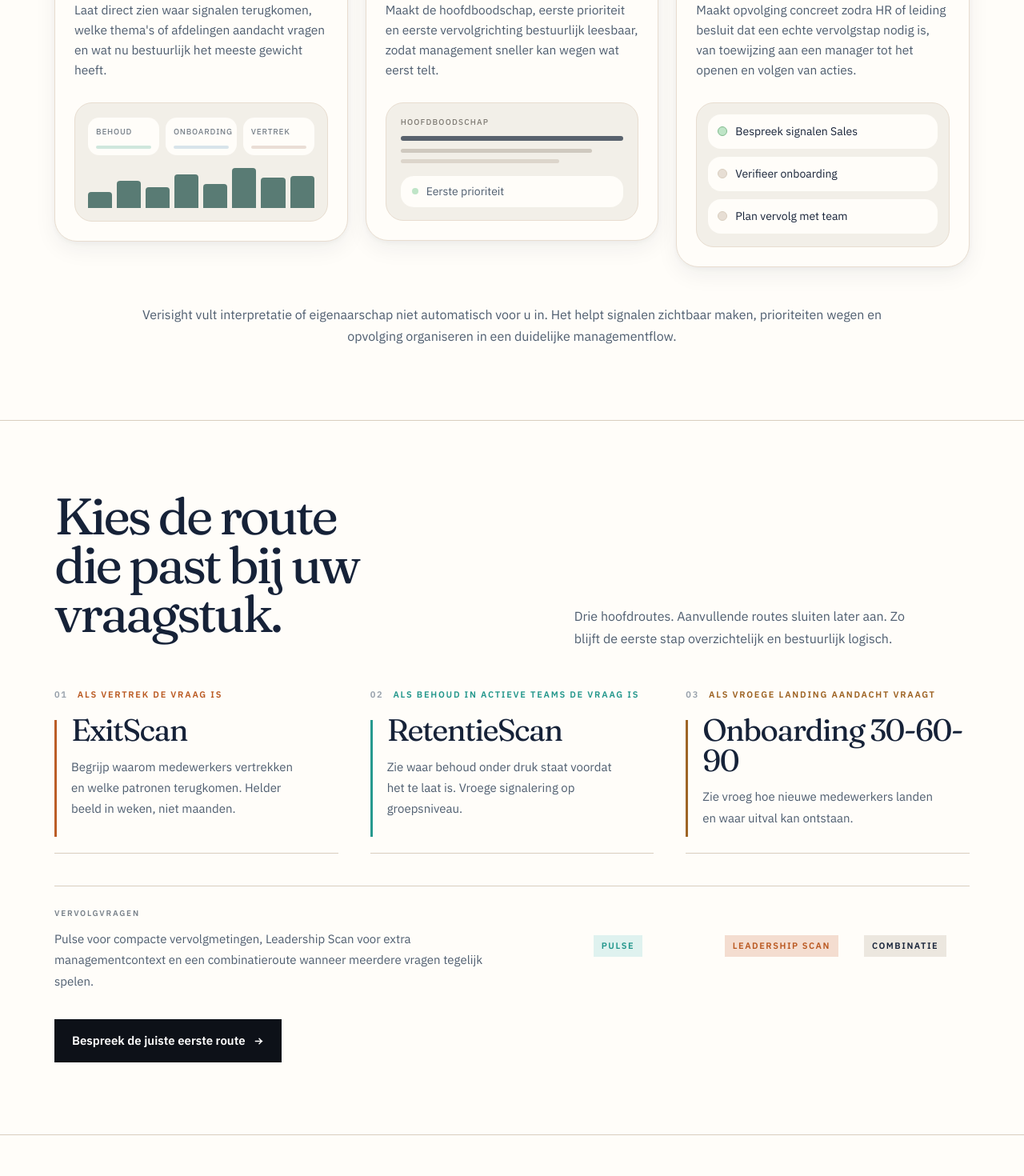
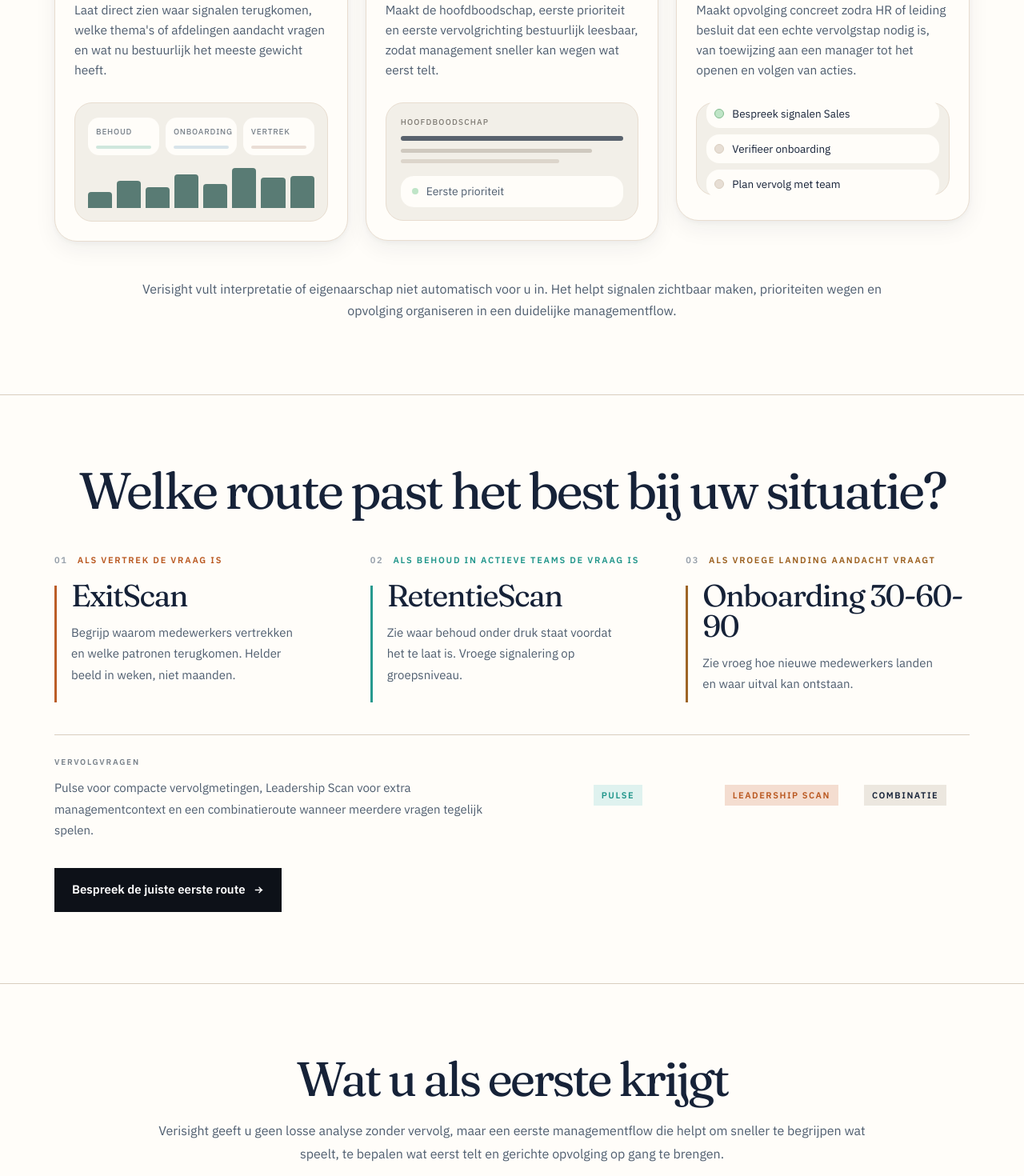
Before and after one commit to larshengel08-lang/VerisightSaaS, a Next.js app in the folder frontend/: page / in a window 1280 px wide. Shown: the part 2060-3530 px from the top of the page at 80% size. Built offline with nearby package versions, Linux system fonts and the light colour scheme.

Commit message:
Polish homepage route and delivery sections

```diff
--- a/frontend/components/marketing/home-page-content.tsx
+++ b/frontend/components/marketing/home-page-content.tsx
@@ -668,9 +668,9 @@
                       display: 'flex',
                       flexDirection: 'column',
                       justifyContent: 'center',
+                      height: 116,
                       marginTop: 'auto',
-                      minHeight: 116,
-                      padding: '14px 14px 16px',
+                      padding: '12px',
                     }}
                   >
                     {[
@@ -687,10 +687,10 @@
                           color: SURFACE.ink,
                           display: 'flex',
                           fontFamily: bodyFont,
-                          fontSize: 14,
+                          fontSize: 13.5,
                           gap: 10,
-                          marginTop: rowIndex === 0 ? 0 : 10,
-                          padding: '11px 12px',
+                          marginTop: rowIndex === 0 ? 0 : 8,
+                          padding: '8px 10px',
                         }}
                       >
                         <span
@@ -1857,8 +1857,7 @@
       }}
     >
       <div style={{ ...SHELL, paddingTop: 'clamp(58px, 7vw, 92px)', paddingBottom: 'clamp(58px, 7vw, 92px)', position: 'relative' }}>
-        <div className="grid grid-cols-1 gap-8 xl:grid-cols-[minmax(0,0.9fr)_minmax(0,0.72fr)] xl:items-end">
-          <div>
+        <div style={{ margin: '0 auto', maxWidth: '68rem', textAlign: 'center' }}>
           <Reveal delay={0.04}>
             <h2
               style={{
@@ -1868,20 +1867,11 @@
                 fontWeight: 400,
                 letterSpacing: '-0.05em',
                 lineHeight: 0.95,
-                  marginBottom: 14,
-                  maxWidth: '11.5ch',
-                }}
-              >
-                Kies de route
-                <br />
-                die past bij uw vraagstuk.
+                marginBottom: 0,
+              }}
+            >
+              Welke route past het best bij uw situatie?
             </h2>
-            </Reveal>
-          </div>
-          <Reveal delay={0.1}>
-            <p style={{ color: SURFACE.text, fontSize: 16, lineHeight: 1.75, maxWidth: '26rem' }}>
-              Drie hoofdroutes. Aanvullende routes sluiten later aan. Zo blijft de eerste stap overzichtelijk en bestuurlijk logisch.
-            </p>
           </Reveal>
         </div>
 
@@ -1891,9 +1881,7 @@
               <article
               key={route.title}
               style={{
-                borderBottom: `1px solid ${SURFACE.border}`,
                 minWidth: 0,
-                paddingBottom: 20,
               }}
             >
               <div
@@ -2032,7 +2020,7 @@
       }}
     >
       <div style={{ ...SHELL, paddingTop: 'clamp(56px, 7vw, 90px)', paddingBottom: 'clamp(56px, 7vw, 92px)' }}>
-        <div style={{ maxWidth: 1040 }}>
+        <div style={{ margin: '0 auto', maxWidth: 1040, textAlign: 'center' }}>
           <Reveal>
             <h2
               style={{
@@ -2043,14 +2031,13 @@
                 letterSpacing: '-0.05em',
                 lineHeight: 0.95,
                 marginBottom: 22,
-                maxWidth: '11.5ch',
               }}
             >
               Wat u als eerste krijgt
             </h2>
           </Reveal>
           <Reveal delay={0.05}>
-            <p style={{ color: SURFACE.text, fontSize: 16, lineHeight: 1.78, marginBottom: 40, maxWidth: '58rem' }}>
+            <p style={{ color: SURFACE.text, fontSize: 16, lineHeight: 1.78, margin: '0 auto 40px', maxWidth: '58rem' }}>
               Verisight geeft u geen losse analyse zonder vervolg, maar een eerste managementflow die helpt om sneller
               te begrijpen wat speelt, te bepalen wat eerst telt en gerichte opvolging op gang te brengen.
             </p>
```
Lines whose indentation alone changed are shown as unchanged.
